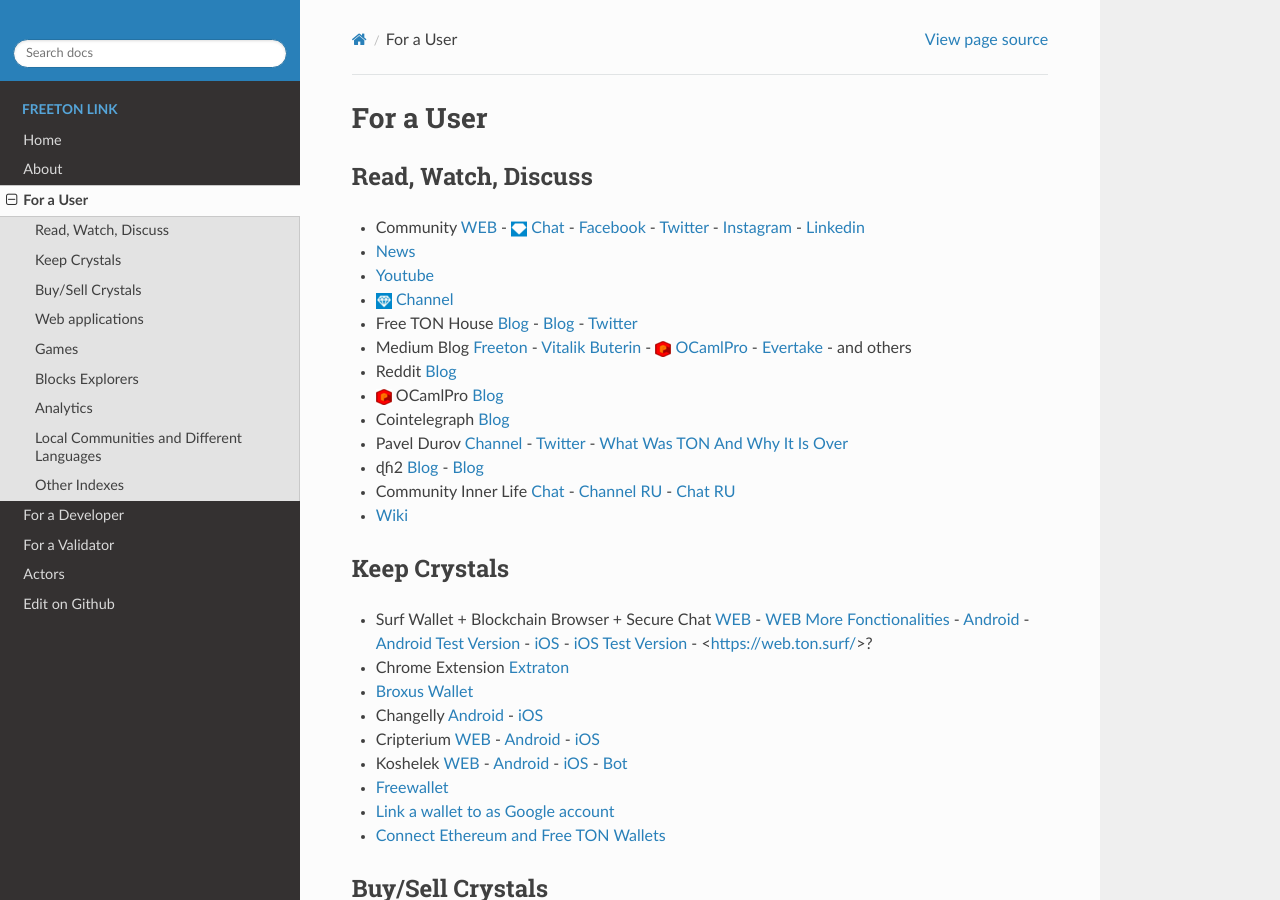
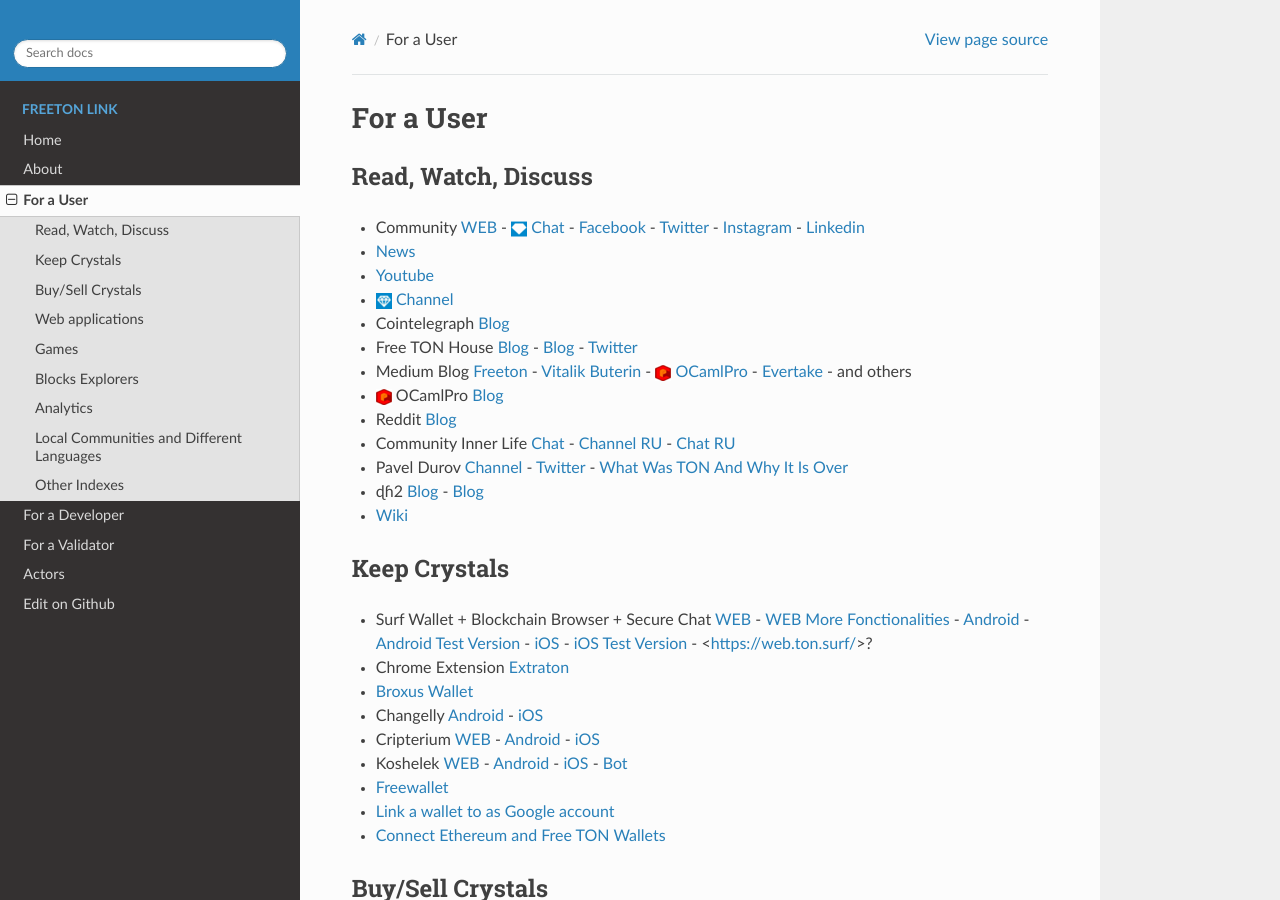
Before and after one commit to OCamlPro/www.freeton.link, a Sphinx documentation site: the page built from sphinx/user.rst, in a window 1280 px wide and 900 px high. Built offline with Sphinx 7.4.7 and the Read the Docs theme 2.0.0, drawn with Linux system fonts in a browser that asks for light colours; the version number could not be read and is left out.

Commit message:
petits changements

```diff
--- a/sphinx/user.rst
+++ b/sphinx/user.rst
@@ -7,14 +7,14 @@
 * `News <https://ton-news.com/>`_
 * `Youtube <https://www.youtube.com/c/FreeTON_official/featured>`_
 * |FreeTonNews.ico| `Channel <https://t.me/ton_crystal_news>`_
+* Cointelegraph `Blog <https://cointelegraph.com/>`_
 * Free TON House `Blog <https://freeton.house/>`_ - `Blog <https://toncrystal.today/>`_ - `Twitter <https://twitter.com/FreetonH>`_
 * Medium Blog `Freeton <https://medium.com/freeton>`_ - `Vitalik Buterin <https://medium.com/@VitalikButerin>`_ - |ocamlpro.ico| `OCamlPro <https://medium.com/ocamlpro-blockchain-fr>`_ - `Evertake <https://medium.com/everstake/what-is-free-ton-and-how-ton-blockchain-benefits-a-wide-range-of-industries-from-serving-81f0ddfbfd61>`_ - and others
+* |ocamlpro.ico| OCamlPro `Blog <https://medium.com/ocamlpro-blockchain-fr>`_
 * Reddit `Blog <https://www.reddit.com/r/TONCRYSTAL/>`_
-* |ocamlpro.ico| OCamlPro `Blog <https://medium.com/ocamlpro-blockchain-fr>`_
-* Cointelegraph `Blog <https://cointelegraph.com/>`_
+* Community Inner Life `Chat <https://t.me/joinchat/UlCYzgUx8XcYqW-W>`_ - `Channel RU <https://t.me/movetheopennetwork>`_ - `Chat RU <https://t.me/movetheopennetwork>`_
 * Pavel Durov `Channel <https://t.me/durov>`_ - `Twitter <https://twitter.com/durov>`_ - `What Was TON And Why It Is Over <https://telegra.ph/What-Was-TON-And-Why-It-Is-Over-05-12>`_
 * ɖɦ2 `Blog <https://hackmd.io/KdvOCkZPQ-O3wPq8a5SUOg?view>`_ - `Blog <https://hackmd.io/PuNAVksrRTus-QNbKrzbMQ?view>`_
-* Community Inner Life `Chat <https://t.me/joinchat/UlCYzgUx8XcYqW-W>`_ - `Channel RU <https://t.me/movetheopennetwork>`_ - `Chat RU <https://t.me/movetheopennetwork>`_
 * `Wiki <https://en.freeton.wiki/Free_TON_Wiki>`_
 
 Keep Crystals
```
